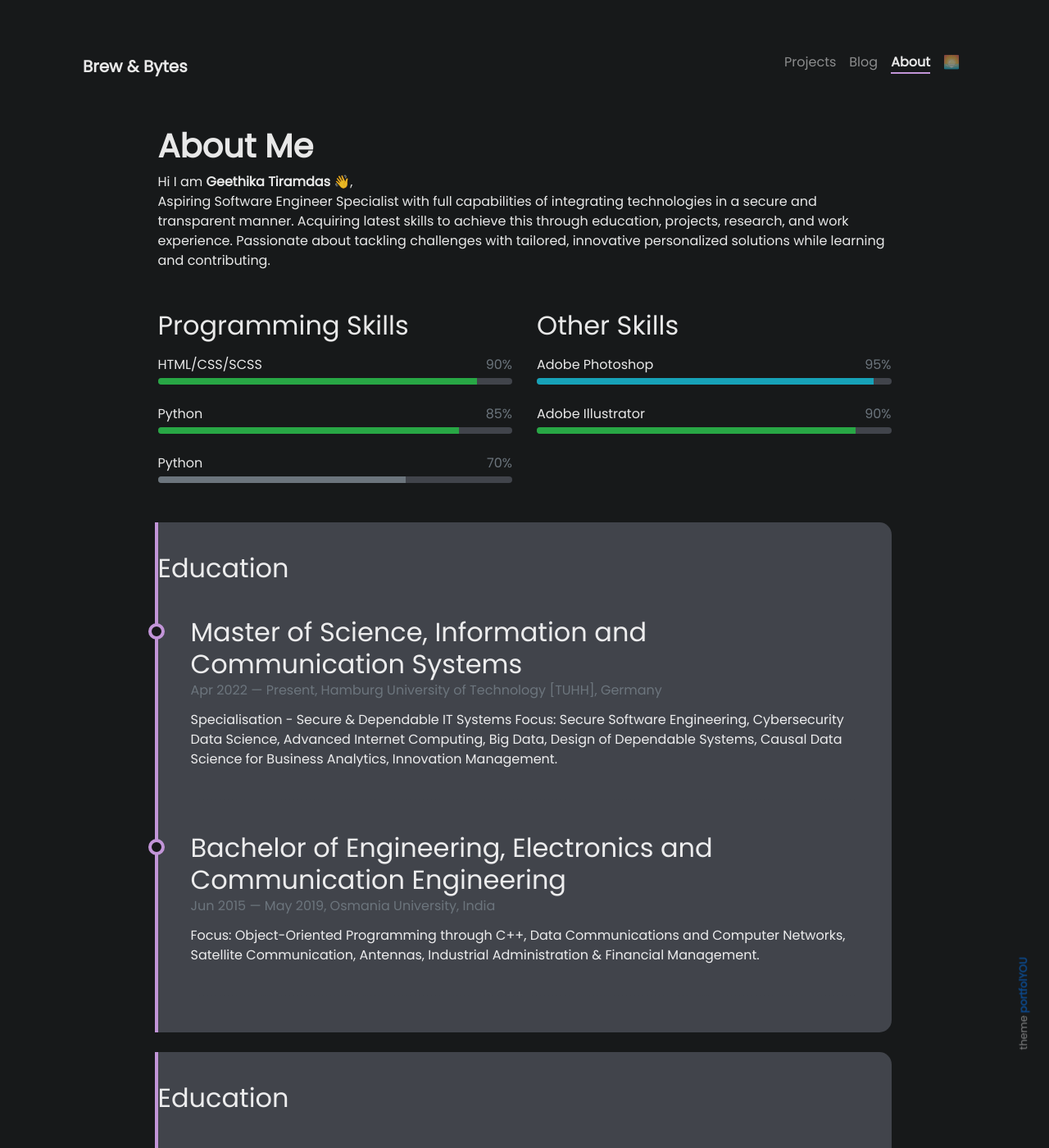
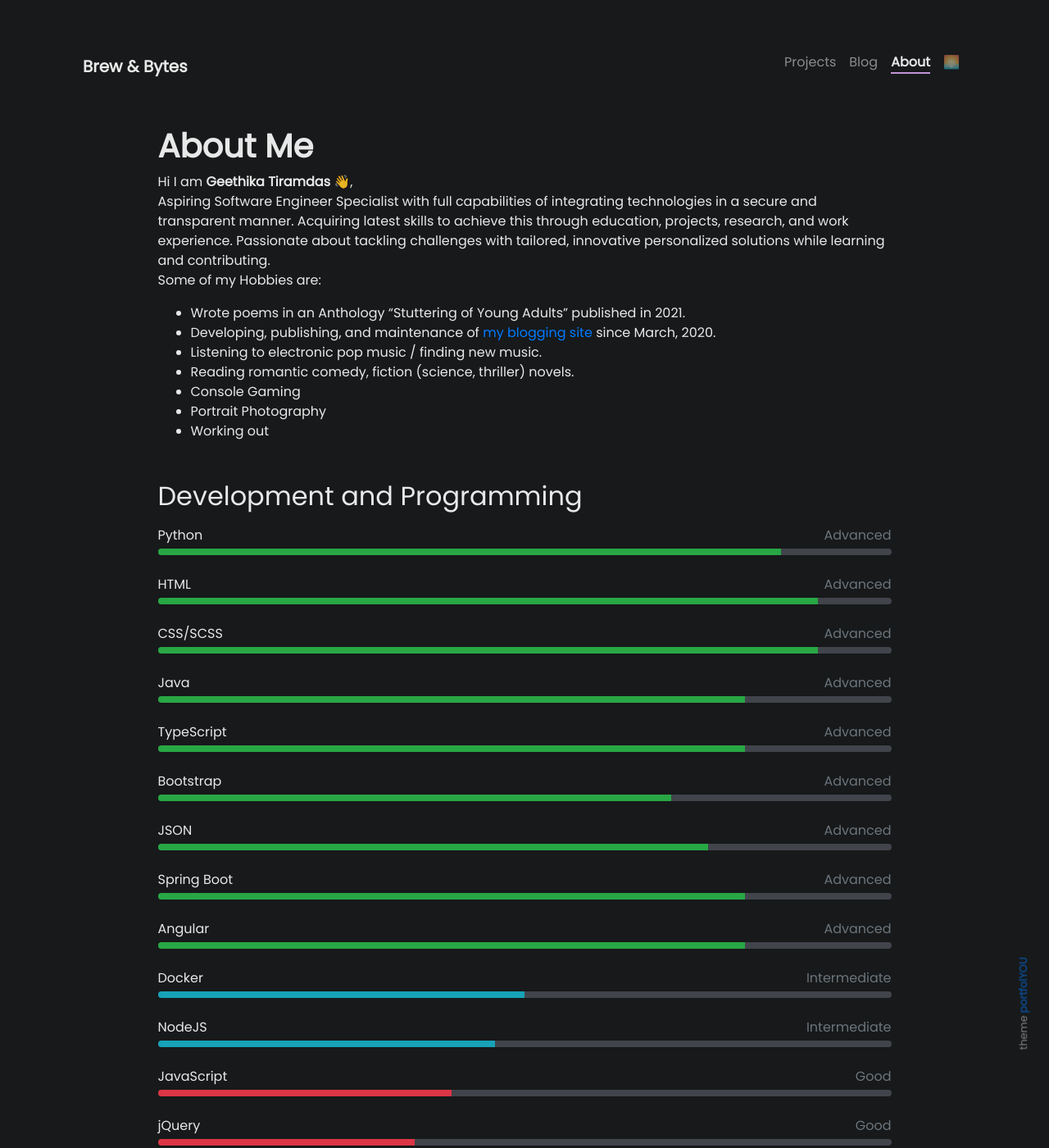
Before and after one commit to tiramdasg/tiramdasg.github.io, a Jekyll site: the page built from pages/about.md, in a window 1280 px wide and 1400 px high. Shown: the whole window at 82% size. Built offline with Jekyll 4.4.1, drawn with Linux system fonts in a browser that asks for light colours; emoji names are drawn with the system emoji font; some of the changed text lies outside the part shown.

Commit message:
maybe final about me page

```diff
--- a/_data/dev-programming-skills.yml
+++ b/_data/dev-programming-skills.yml
@@ -1,11 +1,63 @@
-- name: HTML/CSS/SCSS
-  percentage: 90
-  color: success
-
 - name: Python
   percentage: 85
   color: success
 
-- name: Python
+- name: HTML
+  percentage: 90
+  color: success
+
+- name: CSS/SCSS
+  percentage: 90
+  color: success
+
+- name: Java
+  percentage: 80
+  color: success
+
+- name: TypeScript
+  percentage: 80
+  color: success
+
+- name: Bootstrap
   percentage: 70
-  color: secondary
+  color: success
+
+- name: JSON
+  percentage: 75
+  color: success
+
+- name: Spring Boot
+  percentage: 80
+  color: success
+
+- name: Angular
+  percentage: 80
+  color: success
+
+- name: Docker
+  percentage: 50
+  color: info
+
+- name: NodeJS
+  percentage: 46
+  color: info
+
+- name: JavaScript
+  percentage: 40
+  color: danger
+
+- name: jQuery
+  percentage: 35
+  color: danger
+
+- name: R
+  percentage: 40
+  color: danger
+
+- name: Apache Kafka
+  percentage: 30
+  color: danger
+
+- name: Apache Flink
+  percentage: 30
+  color: danger
--- a/_includes/about/skills.html
+++ b/_includes/about/skills.html
@@ -9,7 +9,15 @@
       <p class="mb-1">{{ skill.name }}</p>
     </div>
     <div class="col-2 text-right">
-      <p class="mb-1 text-muted">{{ skill.percentage }}%</p>
+      <p class="mb-1 text-muted">
+        {% if skill.percentage >= 70 %}
+          Advanced
+        {% elsif skill.percentage >= 45 and skill.percentage < 70 %}
+          Intermediate
+        {% else %}
+          Good
+        {% endif %}
+      </p>
     </div>
   </div>
 
--- a/_includes/about/timeline.html
+++ b/_includes/about/timeline.html
@@ -1,7 +1,7 @@
 <div class="col mt-4">
   <div class="timeline-body bg-themed">
 
-    <h2>{{ include.title }}</h2>
+    <h2 class="mb-3">{{ include.title }}</h2>
 
     {% for item in include.source %}
       <div class="timeline-item">
--- a/pages/about.md
+++ b/pages/about.md
@@ -8,17 +8,34 @@ weight: 3
 # **About Me**
 
 Hi I am **{{ site.author.name }}** :wave:,<br>
-Aspiring Software Engineer Specialist with full capabilities of integrating technologies in a secure and transparent manner. Acquiring latest skills to achieve this through education, projects, research, and work experience. Passionate about tackling challenges with tailored, innovative personalized solutions while learning and contributing.
+Aspiring Software Engineer Specialist with full capabilities of integrating technologies in a secure and transparent manner. Acquiring latest skills to achieve this through education, projects, research, and work experience. Passionate about tackling challenges with tailored, innovative personalized solutions while learning and contributing. <br>
+Some of my Hobbies are:
+- Wrote poems in an Anthology “Stuttering of Young Adults” published in 2021.
+- Developing, publishing, and maintenance of [my blogging site](https://betweentheverses.in) since March, 2020.
+- Listening to electronic pop music / finding new music.
+- Reading romantic comedy, fiction (science, thriller) novels.
+- Console Gaming
+- Portrait Photography
+- Working out
+
+<!-- education -->
+<div class="row">
+{% include about/skills.html title="Development and Programming" source=site.data.dev-programming-skills %}
+</div>
 
 <div class="row">
-{% include about/skills.html title="Programming Skills" source=site.data.dev-programming-skills %}
-{% include about/skills.html title="Other Skills" source=site.data.tools-platforms-skills %}
+{% include about/skills.html title="Platforms and Tools" source=site.data.tools-platforms-skills %}
 </div>
 
+<div class="row">
+{% include about/skills.html title="Data and Software Management" source=site.data.dev-programming-skills %}
+</div>
+
+<!-- work experience -->
 <div class="row">
 {% include about/timeline.html title="Education" source=site.data.timeline-edu %}
 </div>
 
 <div class="row">
-{% include about/timeline.html title="Education" source=site.data.work-experience %}
+{% include about/timeline.html title="Employment History" source=site.data.work-experience %}
 </div>
```
Also changed, not shown: _data/data-sw-mgmt-skills.yml (+51 -0 lines), _data/tools-platforms-skills.yml (+28 -4 lines).
